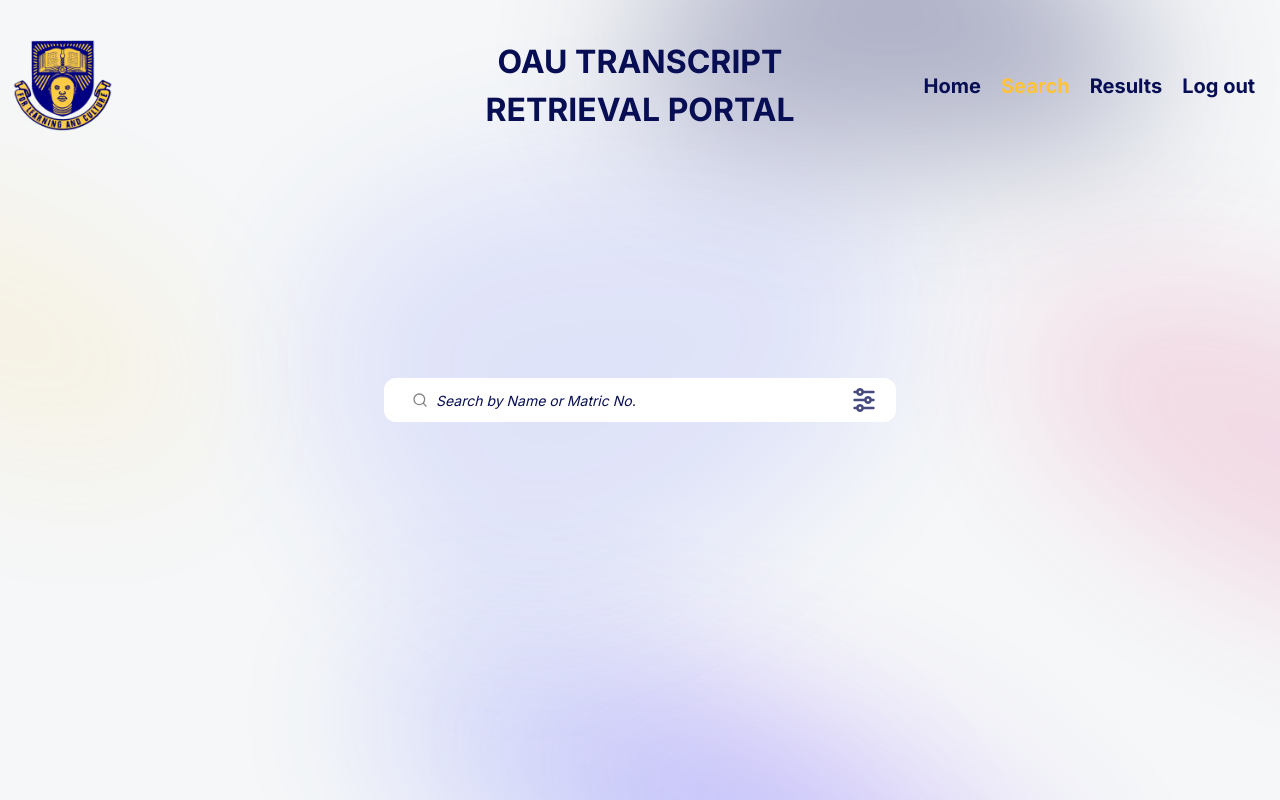
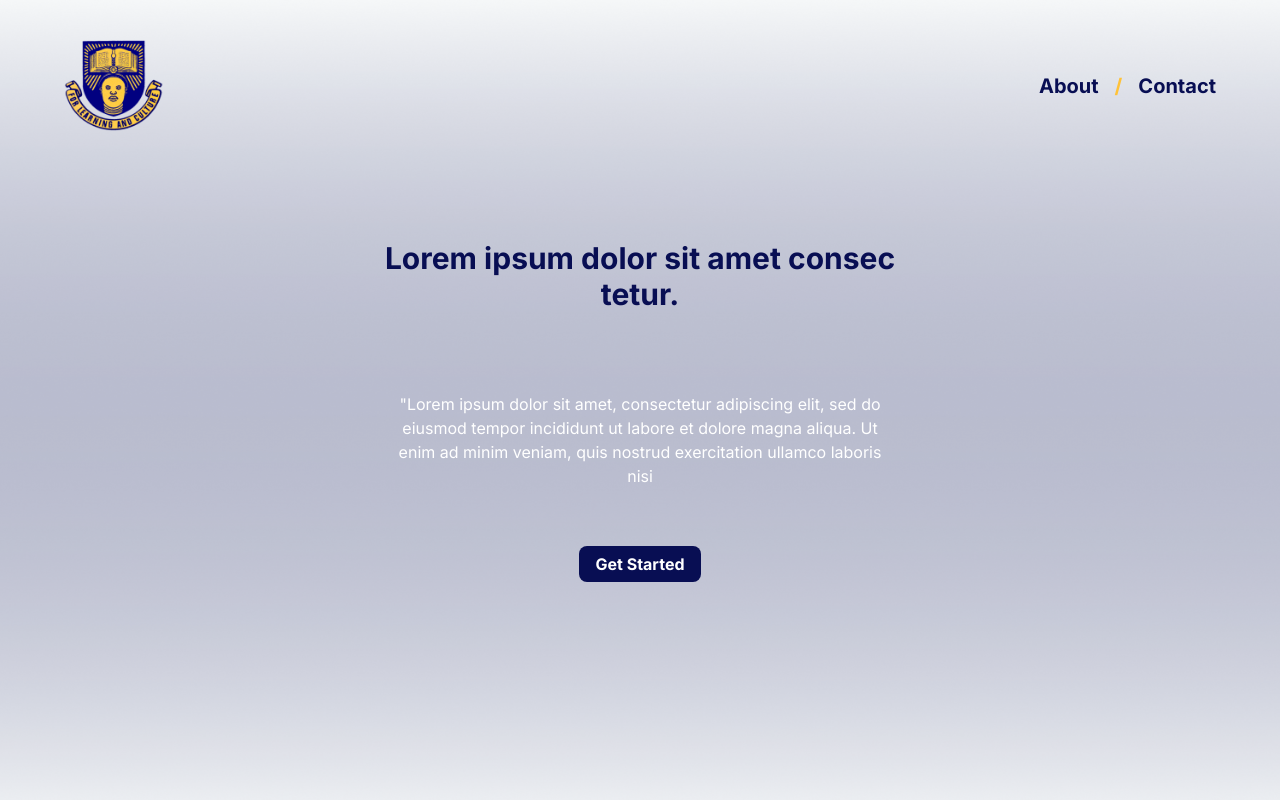
Before and after one commit to AdepojuJeremy/OAU-Clinical-Transcript, a Next.js app: page / in a window 1280 px wide. Built offline with nearby package versions, Linux system fonts and the light colour scheme.

Commit message:
Welcome page and some finishing touches

```diff
--- /dev/null
+++ b/app/(routes)/(Welcome)/page.jsx
@@ -0,0 +1,26 @@
+import React from "react";
+import HeaderOne from "@/components/HeaderOne";
+import Link from "next/link";
+
+function Welcome() {
+  return (
+    <div className="welcome-page bg-welcome-bg bg-cover h-screen">
+      <HeaderOne />
+      <main className="h-full w-full flex justify-center items-center">
+        <div className="text-center w-[40%]">
+          <h1 className="text-primaryBlue text-2xl md:text-3xl font-bold py-4">
+            Lorem ipsum dolor sit amet consec tetur.
+          </h1>
+          <p className="text-white py-16 text-base 2xl:text-lg">
+            "Lorem ipsum dolor sit amet, consectetur adipiscing elit, sed do
+            eiusmod tempor incididunt ut labore et dolore magna aliqua. Ut enim
+            ad minim veniam, quis nostrud exercitation ullamco laboris nisi
+          </p>
+          <Link href={'/login'} className="px-4 py-2 text-white font-bold bg-primaryBlue rounded-lg">Get Started</Link>
+        </div>
+      </main>
+    </div>
+  );
+}
+
+export default Welcome;
--- a/components/HomeHeader.jsx
+++ b/components/HomeHeader.jsx
@@ -8,24 +8,29 @@
   MenubarShortcut,
   MenubarTrigger,
 } from "@/components/ui/menubar";
+import Link from "next/link";
 
 function HomeHeader() {
+  const navItems = ['Home', 'Search', 'Results', 'Log out']
   return (
     <nav className="absolute inset-x-0 flex justify-center items-center py-10 text-xl 2xl:text-[28px] z-[100]">
       <div className="w-[98%] grid grid-flow-col items-center">
         <div className="logo flex-1">
           <img src="./oaulogo.png" className="w-[100px] 2xl:w-[116px]" alt="oaulogo" />
         </div>
-        <div className="absolute flex flex-col items-center text-[32px]/[3rem] 2xl:text-[40px] text uppercase w-[40vw] text-center font-bold text-primaryBlue justify-self-center left-[50%] -translate-x-[50%] top-[50%] -translate-y-[50%]">
+        <Link href={'/home'} className="absolute flex flex-col items-center text-[32px]/[3rem] 2xl:text-[40px] text uppercase w-[40vw] text-center font-bold text-primaryBlue justify-self-center left-[50%] -translate-x-[50%] top-[50%] -translate-y-[50%]">
           <span>OAU TRANSCRIPT</span>
           <span>RETRIEVAL PORTAL</span>
-        </div>
+        </Link>
         <Menubar className='justify-self-end'>
           <MenubarMenu>
-            <MenubarTrigger>Home</MenubarTrigger>
-            <MenubarTrigger className='text-oauOrange'>Search</MenubarTrigger>
-            <MenubarTrigger>Results</MenubarTrigger>
-            <MenubarTrigger>Log out</MenubarTrigger>
+            {
+              navItems.map((item, i) => {
+                return (<MenubarTrigger className={`${item == 'Search' ? 'text-oauOrange' : ''}`}>{item}</MenubarTrigger>)
+              })
+            }
+
+
 
           </MenubarMenu>
         </Menubar>
--- a/components/LoginForm.jsx
+++ b/components/LoginForm.jsx
@@ -1,3 +1,4 @@
+'use client'
 import * as React from "react";
 
 import { Button } from "@/components/ui/button";
@@ -12,8 +13,10 @@
 import { Checkbox } from "@/components/ui/checkbox";
 import { Input } from "@/components/ui/input";
 import { Label } from "@/components/ui/label";
+import { useRouter } from "next/navigation";
 
 export default function CardWithForm() {
+  const router = useRouter();
   return (
     <Card className="max-w-[800px] min-w-[350px]">
       <CardHeader>
@@ -54,7 +57,7 @@
         </form>
       </CardContent>
       <CardFooter className="max-w-[90%] mx-auto py-10">
-        <Button size="full">Login</Button>
+        <Button onClick={() => router.push('/home')} size="full">Login</Button>
       </CardFooter>
     </Card>
   );
--- a/components/SearchBar.jsx
+++ b/components/SearchBar.jsx
@@ -31,9 +31,9 @@
   const [graduationDropOpen, setGraduationDropOpen] = useState(false);
   const [filterOpen, setFilterOpen] = useState(false);
   const [searchTerm, setSearchTerm] = useState("");
-  const [selectedAdmission, setSelectedAdmission] = useState('')
-  const [selectedGraduation, setSelectedGraduation] = useState('')
-  const [inputFiltrate, setInputFiltrate] = useState(students)
+  const [selectedAdmission, setSelectedAdmission] = useState("");
+  const [selectedGraduation, setSelectedGraduation] = useState("");
+  const [inputFiltrate, setInputFiltrate] = useState(students);
   const [filteredStudents, setFilteredStudents] = useState(students);
 
   // Ref
@@ -50,7 +50,7 @@
         student.matricNo.toLowerCase().includes(value.toLowerCase()) ||
         student.name.toLowerCase().includes(value.toLowerCase())
     );
-      setInputFiltrate(filteredList)
+    setInputFiltrate(filteredList);
     setFilteredStudents(filteredList);
   };
 
@@ -58,18 +58,23 @@
     setFilteredStudents(
       inputFiltrate.filter((student) => student.graduationYear == value)
     );
-    setSelectedGraduation(value)
+    setSelectedGraduation(value);
   };
   const filterAdmission = (value) => {
     setFilteredStudents(
       inputFiltrate.filter((student) => student.admissionYear == value)
     );
-    setSelectedAdmission(value)
+    setSelectedAdmission(value);
   };
   const removeCriterion = () => {
-    setFilteredStudents(inputFiltrate)
-    setSelectedGraduation('')
-    setSelectedAdmission('')
+    const filteredList = students.filter(
+      (student) =>
+        student.matricNo.toLowerCase().includes(searchTerm.toLowerCase()) ||
+        student.name.toLowerCase().includes(searchTerm.toLowerCase())
+    );
+    setFilteredStudents(filteredList);
+    setSelectedGraduation("");
+    setSelectedAdmission("");
   };
 
   // useEffects
@@ -101,13 +106,13 @@
     };
   }, []);
 
+  useEffect(() => {
     const handleClickOutside = (e) => {
       if (search && !search.current.contains(e.target)) {
         setSearchOpen(false);
       }
     };
 
-  useEffect(() => {
     document.addEventListener("click", handleClickOutside);
 
     return () => {
@@ -161,10 +166,18 @@
                       <div className="admission-dropdown absolute top-[110%] left-[50%] -translate-x-[50%] w-[120%] text-center z-10 opacity-100 visible bg-white shadow-md p-2 rounded-2xl">
                         <ul className="text-primaryBlue admission-dropdown-list max-h-[20rem] overflow-y-auto">
                           <li className="font-bold">Graduation Year</li>
-                          {
-                            Array.from({ length: 7 }, (_, index) => 2015 + index).map((year, i ,arr) => {
-                              return (<li
-                                className={`${selectedGraduation == year ? 'bg-primaryGray/20' : ''}`}
+                          {Array.from(
+                            { length: 7 },
+                            (_, index) => 2015 + index
+                          ).map((year, i, arr) => {
+                            return (
+                              <li
+                                key={i}
+                                className={`${
+                                  selectedGraduation == year
+                                    ? "bg-primaryGray/20"
+                                    : ""
+                                }`}
                               >
                                 <button
                                   onClick={(e) =>
@@ -173,11 +186,9 @@
                                 >
                                   {year}
                                 </button>
-                              </li>)
-                            })
-                          }
-
-
+                              </li>
+                            );
+                          })}
                         </ul>
                       </div>
                     ) : (
@@ -197,10 +208,18 @@
                       <div className="admission-dropdown absolute top-[110%] left-[50%] -translate-x-[50%] w-[120%] text-center z-10 opacity-100 visible bg-white shadow-md p-2 rounded-2xl">
                         <ul className="text-primaryBlue admission-dropdown-list max-h-[20rem] overflow-y-auto">
                           <li className="font-bold">Admission Year</li>
-                          {
-                            Array.from({ length: 7 }, (_, index) => 2003 + index).map((year, i ,arr) => {
-                              return (<li
-                                className={`${selectedAdmission == year ? 'bg-primaryGray/20' : ''}`}
+                          {Array.from(
+                            { length: 7 },
+                            (_, index) => 2003 + index
+                          ).map((year, i, arr) => {
+                            return (
+                              <li
+                                key={i}
+                                className={`${
+                                  selectedAdmission == year
+                                    ? "bg-primaryGray/20"
+                                    : ""
+                                }`}
                               >
                                 <button
                                   onClick={(e) =>
@@ -209,9 +228,9 @@
                                 >
                                   {year}
                                 </button>
-                              </li>)
-                            })
-                          }
+                              </li>
+                            );
+                          })}
                         </ul>
                       </div>
                     ) : (
@@ -246,7 +265,7 @@
                         <span>{matricNo}</span> <span>{name}</span>
                       </div>{" "}
                       <div>
-                        <Link className="text-oauOrange" href={""}>
+                        <Link href={'/results'} className="text-oauOrange">
                           View Results
                         </Link>
                       </div>
--- a/tailwind.config.js
+++ b/tailwind.config.js
@@ -18,6 +18,9 @@
       },
     },
     extend: {
+      backgroundImage: {
+        'welcome-bg': "url('/Welcome-page-bg.png')",
+      },
       fontFamily: {
         crimson: "var(--font-crimson)",
       },
```
Also changed, not shown: app/(routes)/home/page.jsx (renamed from app/(routes)/(home)/page.jsx), public/Welcome-page-bg.png (added). Lines whose indentation alone changed are shown as unchanged.
